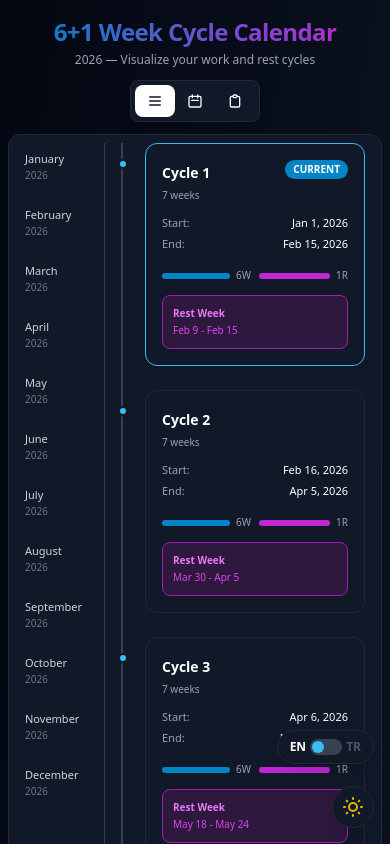
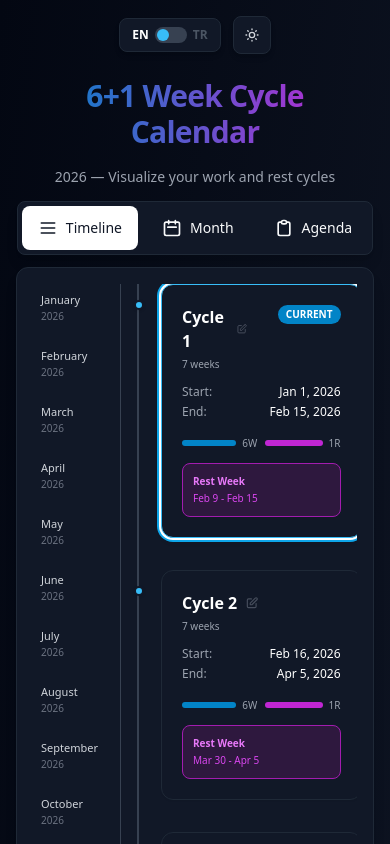
Before and after one commit to iamkeremaydin/6week-2026, a Next.js app: page / in a window 390 px wide. Shown: the top 844 px of the page. Built offline with nearby package versions, Linux system fonts and the light colour scheme.

Commit message:
UI improvements

```diff
--- a/app/page.tsx
+++ b/app/page.tsx
@@ -1,11 +1,9 @@
 "use client";
 
 import { CalendarView } from "@/components/calendar/CalendarView";
-import { LanguageSwitcher } from "@/components/LanguageSwitcher";
 import { m } from "motion/react";
 import { useState, useEffect } from "react";
 import { useTranslations } from 'next-intl';
-import { SunIcon, MoonIcon } from "@/components/icons";
 
 export default function Home() {
   const [isDarkMode, setIsDarkMode] = useState(true);
@@ -22,23 +20,7 @@ export default function Home() {
   };
 
   return (
-    <div className="min-h-screen pb-24 sm:pb-0">
-      {/* Language switcher */}
-      <LanguageSwitcher />
-
-      {/* Dark mode toggle */}
-      <m.button
-        onClick={toggleDarkMode}
-        className="fixed bottom-4 right-4 sm:top-4 sm:bottom-auto sm:right-4 z-50 p-2 sm:p-3 rounded-full bg-white dark:bg-gray-900 shadow-lg border border-gray-200 dark:border-gray-800"
-        whileHover={{ scale: 1.05 }}
-        whileTap={{ scale: 0.95 }}
-        initial={{ opacity: 0, y: -20 }}
-        animate={{ opacity: 1, y: 0 }}
-        transition={{ delay: 0.3 }}
-      >
-        {isDarkMode ? <SunIcon /> : <MoonIcon />}
-      </m.button>
-
+    <div className="min-h-screen">
       {/* Main calendar */}
       <CalendarView
         year={2026}
@@ -46,11 +28,13 @@ export default function Home() {
         workWeeks={6}
         restWeeks={1}
         weekStartsOn={1}
+        isDarkMode={isDarkMode}
+        onToggleDarkMode={toggleDarkMode}
       />
 
       {/* Info section */}
       <div className="bg-white dark:bg-gray-900 border-t border-gray-200 dark:border-gray-800">
-        <div className="max-w-7xl mx-auto px-4 py-8 sm:py-12 md:px-8">
+        <div className="max-w-7xl mx-auto px-4 pt-12 sm:pt-8 md:px-8 pb-8 sm:pb-12">
           <m.div
             initial={{ opacity: 0, y: 20 }}
             whileInView={{ opacity: 1, y: 0 }}
@@ -58,21 +42,21 @@ export default function Home() {
             transition={{ duration: 0.5 }}
             className="text-center mb-8 sm:mb-12"
           >
-            <h2 className="text-2xl sm:text-3xl font-bold mb-3 sm:mb-4 px-2">
+            <h2 className="text-2xl sm:text-3xl md:text-4xl font-bold mb-4 sm:mb-4 px-2">
               {t('methodologyTitle')}
             </h2>
-            <p className="text-sm sm:text-base text-gray-600 dark:text-gray-400 max-w-2xl mx-auto px-4">
+            <p className="text-base sm:text-base text-gray-600 dark:text-gray-400 max-w-2xl mx-auto px-4">
               {t('methodologyDesc')}
             </p>
           </m.div>
 
-          <div className="grid sm:grid-cols-2 md:grid-cols-3 gap-4 sm:gap-6 md:gap-8">
+          <div className="grid sm:grid-cols-2 md:grid-cols-3 gap-6 sm:gap-4 md:gap-6">
             <m.div
               initial={{ opacity: 0, y: 20 }}
               whileInView={{ opacity: 1, y: 0 }}
               viewport={{ once: true }}
               transition={{ duration: 0.5, delay: 0.1 }}
-              className="bg-work-50 dark:bg-work-950 p-4 sm:p-6 rounded-xl"
+              className="bg-work-50 dark:bg-work-950 p-6 sm:p-4 md:p-6 rounded-xl"
             >
               <div className="w-10 h-10 sm:w-12 sm:h-12 bg-work-500 rounded-lg flex items-center justify-center mb-3 sm:mb-4">
                 <svg
@@ -100,7 +84,7 @@ export default function Home() {
               whileInView={{ opacity: 1, y: 0 }}
               viewport={{ once: true }}
               transition={{ duration: 0.5, delay: 0.2 }}
-              className="bg-rest-50 dark:bg-rest-950 p-4 sm:p-6 rounded-xl"
+              className="bg-rest-50 dark:bg-rest-950 p-6 sm:p-4 md:p-6 rounded-xl"
             >
               <div className="w-10 h-10 sm:w-12 sm:h-12 bg-rest-500 rounded-lg flex items-center justify-center mb-3 sm:mb-4">
                 <svg
@@ -128,7 +112,7 @@ export default function Home() {
               whileInView={{ opacity: 1, y: 0 }}
               viewport={{ once: true }}
               transition={{ duration: 0.5, delay: 0.3 }}
-              className="bg-gray-50 dark:bg-gray-800 p-4 sm:p-6 rounded-xl"
+              className="bg-gray-50 dark:bg-gray-800 p-6 sm:p-4 md:p-6 rounded-xl"
             >
               <div className="w-10 h-10 sm:w-12 sm:h-12 bg-gray-900 dark:bg-white rounded-lg flex items-center justify-center mb-3 sm:mb-4">
                 <svg
@@ -161,7 +145,7 @@ export default function Home() {
             className="mt-8 sm:mt-12 text-center"
           >
             <h3 className="text-xl sm:text-2xl font-bold mb-4 sm:mb-6">{t('featuresTitle')}</h3>
-            <div className="grid grid-cols-2 md:grid-cols-2 lg:grid-cols-4 gap-4 sm:gap-6">
+            <div className="grid grid-cols-1 sm:grid-cols-2 lg:grid-cols-4 gap-6 sm:gap-4 md:gap-6">
               <div className="p-3 sm:p-4">
                 <div className="text-2xl sm:text-3xl mb-2">🎨</div>
                 <h4 className="text-sm sm:text-base font-semibold mb-1">{t('premiumAnimations')}</h4>
--- /dev/null
+++ b/components/SystemControls.tsx
@@ -0,0 +1,72 @@
+"use client";
+
+import { m } from "motion/react";
+import { useLanguage } from '@/lib/i18n/LanguageProvider';
+import { SunIcon, MoonIcon } from "@/components/icons";
+
+interface SystemControlsProps {
+  isDarkMode: boolean;
+  onToggleDarkMode: () => void;
+}
+
+/**
+ * System-level controls for language and theme.
+ * Positioned in a dedicated, consistent control area.
+ */
+export function SystemControls({ isDarkMode, onToggleDarkMode }: SystemControlsProps) {
+  const { locale, setLocale } = useLanguage();
+
+  const handleLanguageToggle = () => {
+    const newLocale = locale === 'tr' ? 'en' : 'tr';
+    setLocale(newLocale);
+  };
+
+  return (
+    <m.div
+      initial={{ opacity: 0, y: -10 }}
+      animate={{ opacity: 1, y: 0 }}
+      transition={{ delay: 0.2 }}
+      className="flex items-center justify-center gap-3 sm:gap-4 mb-4 sm:mb-3"
+    >
+      {/* Language Switcher */}
+      <m.button
+        onClick={handleLanguageToggle}
+        className="flex items-center gap-1.5 sm:gap-2 px-3 sm:px-4 py-2 rounded-lg bg-white dark:bg-gray-900 shadow-md border border-gray-200 dark:border-gray-800 hover:border-work-400 dark:hover:border-work-600 transition-colors"
+        whileHover={{ scale: 1.02 }}
+        whileTap={{ scale: 0.98 }}
+        title={locale === 'en' ? 'Türkçe' : 'English'}
+      >
+        <span className={`text-xs sm:text-sm font-bold transition-colors ${locale === 'en' ? 'text-gray-900 dark:text-white' : 'text-gray-400 dark:text-gray-600'}`}>
+          EN
+        </span>
+        <div className="w-8 sm:w-10 h-4 sm:h-5 bg-gray-200 dark:bg-gray-700 rounded-full p-0.5 relative">
+          <m.div
+            className="w-3 h-3 sm:w-4 sm:h-4 bg-work-500 dark:bg-work-400 rounded-full"
+            animate={{
+              x: locale === 'tr' ? '100%' : '0%'
+            }}
+            transition={{ type: "spring", stiffness: 500, damping: 30 }}
+          />
+        </div>
+        <span className={`text-xs sm:text-sm font-bold transition-colors ${locale === 'tr' ? 'text-gray-900 dark:text-white' : 'text-gray-400 dark:text-gray-600'}`}>
+          TR
+        </span>
+      </m.button>
+
+      {/* Dark Mode Toggle */}
+      <m.button
+        onClick={onToggleDarkMode}
+        className="p-2.5 sm:p-3 rounded-lg bg-white dark:bg-gray-900 shadow-md border border-gray-200 dark:border-gray-800 hover:border-work-400 dark:hover:border-work-600 transition-colors"
+        whileHover={{ scale: 1.02 }}
+        whileTap={{ scale: 0.98 }}
+        title={isDarkMode ? 'Switch to light mode' : 'Switch to dark mode'}
+      >
+        {isDarkMode ? (
+          <SunIcon className="w-4 h-4 sm:w-5 sm:h-5 text-gray-700 dark:text-gray-300" />
+        ) : (
+          <MoonIcon className="w-4 h-4 sm:w-5 sm:h-5 text-gray-700 dark:text-gray-300" />
+        )}
+      </m.button>
+    </m.div>
+  );
+}
--- a/components/calendar/AgendaList.tsx
+++ b/components/calendar/AgendaList.tsx
@@ -54,7 +54,7 @@ function AgendaItem({
     >
       <m.div
         className={`
-          p-4 sm:p-6 cursor-pointer
+          p-5 sm:p-4 md:p-6 cursor-pointer
           ${
             block.type === "work"
               ? "bg-work-50 dark:bg-work-950 hover:bg-work-100 dark:hover:bg-work-900"
@@ -97,7 +97,7 @@ function AgendaItem({
               )}
             </div>
 
-            <h3 className="text-base sm:text-lg font-semibold mb-1 text-gray-900 dark:text-white">
+            <h3 className="text-lg sm:text-xl font-semibold mb-1 text-gray-900 dark:text-white">
               {(() => {
                 const cycleName = getCycleName(block.cycleNumber);
                 const displayCycleName = cycleName || `${tCalendar('cycle')} ${block.cycleNumber}`;
--- a/components/calendar/CalendarView.tsx
+++ b/components/calendar/CalendarView.tsx
@@ -5,6 +5,7 @@ import { useState, lazy, Suspense } from "react";
 import { useTranslations } from 'next-intl';
 import { useCycleLogic } from "@/hooks/useCycleLogic";
 import { Legend } from "./Legend";
+import { SystemControls } from "../SystemControls";
 import type { ViewMode } from "@/lib/calendar/types";
 
 const YearTimeline = lazy(() => import("./YearTimeline").then(mod => ({ default: mod.YearTimeline })));
@@ -17,6 +18,8 @@ export interface CalendarViewProps {
   workWeeks?: number;
   restWeeks?: number;
   weekStartsOn?: 0 | 1;
+  isDarkMode?: boolean;
+  onToggleDarkMode?: () => void;
 }
 
 /**
@@ -29,6 +32,8 @@ export function CalendarView({
   workWeeks = 6,
   restWeeks = 1,
   weekStartsOn = 1,
+  isDarkMode = true,
+  onToggleDarkMode = () => {},
 }: CalendarViewProps) {
   const [viewMode, setViewMode] = useState<ViewMode>("timeline");
   const tApp = useTranslations('app');
@@ -58,18 +63,21 @@ export function CalendarView({
   ] as const;
 
   return (
-    <div className="min-h-screen bg-gradient-to-br from-gray-50 to-gray-100 dark:from-gray-950 dark:to-gray-900 p-2 sm:p-4 md:p-6 overflow-x-hidden pb-28 sm:pb-6">
+    <div className="min-h-screen bg-gradient-to-br from-gray-50 to-gray-100 dark:from-gray-950 dark:to-gray-900 p-4 sm:p-2 md:p-6 overflow-x-hidden">
       <div className="max-w-7xl mx-auto space-y-3 sm:space-y-4">
+        {/* System Controls - Language & Dark Mode */}
+        <SystemControls isDarkMode={isDarkMode} onToggleDarkMode={onToggleDarkMode} />
+
         {/* Header */}
         <m.div
           initial={{ opacity: 0, y: -20 }}
           animate={{ opacity: 1, y: 0 }}
-          className="text-center px-2 pt-2 sm:pt-0"
+          className="text-center px-4 sm:px-2 pt-2 sm:pt-0"
         >
-          <h1 className="text-2xl sm:text-3xl md:text-4xl font-bold mb-1 sm:mb-2 bg-clip-text text-transparent bg-gradient-to-r from-work-600 to-rest-600">
+          <h1 className="text-3xl sm:text-4xl md:text-5xl font-bold mb-4 sm:mb-2 bg-clip-text text-transparent bg-gradient-to-r from-work-600 to-rest-600">
             {tApp('title')}
           </h1>
-          <p className="text-gray-600 dark:text-gray-400 text-xs sm:text-sm md:text-base">
+          <p className="text-gray-600 dark:text-gray-400 text-sm sm:text-sm md:text-base leading-relaxed sm:leading-normal">
             {year} — {tApp('subtitle')}
           </p>
         </m.div>
@@ -80,13 +88,13 @@ export function CalendarView({
           animate={{ opacity: 1, scale: 1 }}
           className="flex justify-center"
         >
-          <div className="inline-flex bg-white dark:bg-gray-900 rounded-lg p-1 shadow-lg border border-gray-200 dark:border-gray-800">
+          <div className="inline-flex bg-white dark:bg-gray-900 rounded-lg p-1 shadow-lg border border-gray-200 dark:border-gray-800 gap-2 sm:gap-1">
             {VIEW_MODES.map((mode) => (
               <m.button
                 key={mode.value}
                 onClick={() => setViewMode(mode.value)}
                 className={`
-                  flex items-center gap-1 sm:gap-2 px-3 sm:px-4 py-2 rounded-lg text-xs sm:text-sm font-medium
+                  flex items-center gap-2 sm:gap-2 px-4 py-3 sm:px-3 sm:py-2 rounded-lg text-sm sm:text-sm font-medium
                   transition-colors duration-200
                   ${
                     viewMode === mode.value
@@ -98,7 +106,7 @@ export function CalendarView({
                 whileTap={{ scale: 0.98 }}
               >
                 <svg
-                  className="w-4 h-4 sm:w-5 sm:h-5"
+                  className="w-5 h-5 sm:w-4 sm:h-5"
                   fill="none"
                   stroke="currentColor"
                   viewBox="0 0 24 24"
@@ -110,6 +118,7 @@ export function CalendarView({
                     d={mode.icon}
                   />
                 </svg>
+                <span className="inline sm:hidden">{mode.label}</span>
                 <span className="hidden sm:inline">{mode.label}</span>
               </m.button>
             ))}
@@ -119,7 +128,7 @@ export function CalendarView({
         {/* Main content area */}
         <div className="grid lg:grid-cols-[1fr_280px] xl:grid-cols-[1fr_320px] gap-3 sm:gap-4">
           {/* Calendar views */}
-          <div className="bg-white dark:bg-gray-900 rounded-xl p-2 sm:p-3 md:p-4 shadow-lg border border-gray-200 dark:border-gray-800 min-h-[500px] lg:min-h-[700px] overflow-x-hidden">
+          <div className="bg-white dark:bg-gray-900 rounded-xl p-4 sm:p-3 md:p-4 shadow-lg border border-gray-200 dark:border-gray-800 min-h-[500px] lg:min-h-[700px] overflow-x-hidden">
             <Suspense fallback={
               <div className="flex items-center justify-center h-[500px]">
                 <div className="animate-spin rounded-full h-12 w-12 border-b-2 border-work-500"></div>
--- a/components/calendar/YearTimeline.tsx
+++ b/components/calendar/YearTimeline.tsx
@@ -2,7 +2,7 @@
 
 import { m } from "motion/react";
 import { isSameWeek, getMonth, getYear } from "date-fns";
-import { useState, useMemo, useRef } from "react";
+import { useState, useMemo, useRef, useEffect } from "react";
 import { useTranslations, useLocale } from 'next-intl';
 import { formatFullDate, formatDate, type Locale } from "@/lib/i18n/dateFormats";
 import { useCycleNaming } from "@/lib/context/CycleNamingContext";
@@ -26,12 +26,25 @@ export function YearTimeline({ blocks, currentBlock }: YearTimelineProps) {
   const [editingCycle, setEditingCycle] = useState<number | null>(null);
   const [editValue, setEditValue] = useState<string>("");
   const [hoveredMonth, setHoveredMonth] = useState<number | null>(null);
+  const [showNamingHint, setShowNamingHint] = useState(false);
+  const [isMobile, setIsMobile] = useState(false);
   const cycleRefs = useRef<Map<number, HTMLDivElement>>(new Map());
   const { getCycleName, setCycleName } = useCycleNaming();
   const t = useTranslations('timeline');
   const tCalendar = useTranslations('calendar');
   const tMonths = useTranslations('months');
   const locale = useLocale() as Locale;
+
+  // Check if mobile and if user has seen hint
+  useEffect(() => {
+    if (typeof window !== 'undefined') {
+      setIsMobile(window.innerWidth < 640);
+      const hasSeenHint = localStorage.getItem('hasSeenCycleNamingHint');
+      if (!hasSeenHint && window.innerWidth < 640) {
+        setShowNamingHint(true);
+      }
+    }
+  }, []);
 
   // Month names from translations (no emojis)
   const MONTHS = useMemo(() => [
@@ -142,6 +155,13 @@ export function YearTimeline({ blocks, currentBlock }: YearTimelineProps) {
     }
   };
 
+  const handleDismissHint = () => {
+    setShowNamingHint(false);
+    if (typeof window !== 'undefined') {
+      localStorage.setItem('hasSeenCycleNamingHint', 'true');
+    }
+  };
+
   return (
     <div className="w-full h-full overflow-y-auto overflow-x-hidden">
       <div className="flex gap-4 sm:gap-6 md:gap-8 min-h-[800px] relative px-2 sm:px-4">
@@ -184,7 +204,7 @@ export function YearTimeline({ blocks, currentBlock }: YearTimelineProps) {
           <div className="absolute left-0 top-0 bottom-0 w-0.5 bg-gray-300 dark:bg-gray-700" />
 
           {/* Cycles with increased spacing */}
-          <div className="ml-6 sm:ml-8 space-y-6 sm:space-y-8">
+          <div className="ml-6 sm:ml-8 space-y-8 sm:space-y-6">
             {cycles.map((cycle, cycleIndex) => {
               const isCurrentCycle = cycle.weeks.some(week =>
                 currentBlock && isSameWeek(week.start, currentBlock.start)
@@ -233,7 +253,8 @@ export function YearTimeline({ blocks, currentBlock }: YearTimelineProps) {
                         : isHovered
                         ? "border-work-400 dark:border-work-500 shadow-lg bg-work-50/50 dark:bg-work-950/20"
                         : "border-gray-200 dark:border-gray-800 shadow-sm hover:shadow-md"}
-                      p-4 sm:p-5 transition-all duration-200
+                      ${cycleIndex === 0 && showNamingHint ? "ring-2 ring-work-400 dark:ring-work-500 ring-offset-2" : ""}
+                      p-5 sm:p-4 transition-all duration-200
                     `}
                     style={{ transformOrigin: "top" }}
                   >
@@ -250,7 +271,7 @@ export function YearTimeline({ blocks, currentBlock }: YearTimelineProps) {
                               onKeyDown={(e) => handleKeyDown(e, cycle.cycleNumber)}
                               placeholder={t('cyclePlaceholder')}
                               autoFocus
-                              className="w-full text-sm sm:text-base font-bold text-gray-900 dark:text-white bg-transparent border-b-2 border-work-500 dark:border-work-400 focus:outline-none pb-1"
+                              className="w-full text-base sm:text-lg font-bold text-gray-900 dark:text-white bg-transparent border-b-2 border-work-500 dark:border-work-400 focus:outline-none pb-1"
                             />
                           ) : (
                             <button
@@ -259,9 +280,27 @@ export function YearTimeline({ blocks, currentBlock }: YearTimelineProps) {
                               title={t('clickToEditCycleName')}
                             >
                               <div className="flex items-center gap-2">
-                                <span className="text-sm sm:text-base font-bold text-gray-900 dark:text-white">
+                                <span className="text-base sm:text-lg font-bold text-gray-900 dark:text-white">
                                   {cycleName || `${tCalendar('cycle')} ${cycle.cycleNumber}`}
                                 </span>
+                                {/* Subtle edit indicator - only shown for default (unedited) cycle names */}
+                                {!cycleName && (
+                                  <svg
+                                    className="w-3.5 h-3.5 sm:w-4 sm:h-4 text-gray-400 dark:text-gray-500 opacity-60"
+                                    fill="none"
+                                    stroke="currentColor"
+                                    viewBox="0 0 24 24"
+                                    aria-hidden="true"
+                                  >
+                                    <path
+                                      strokeLinecap="round"
+                                      strokeLinejoin="round"
+                                      strokeWidth={2}
+                                      d="M11 5H6a2 2 0 00-2 2v11a2 2 0 002 2h11a2 2 0 002-2v-5m-1.414-9.414a2 2 0 112.828 2.828L11.828 15H9v-2.828l8.586-8.586z"
+                                    />
+                                  </svg>
+                                )}
+                                {/* Hover edit icon - shown on hover for all cycles */}
                                 <svg
                                   className="w-3 h-3 sm:w-4 sm:h-4 text-gray-400 opacity-0 group-hover:opacity-100 transition-opacity"
                                   fill="none"
@@ -290,7 +329,7 @@ export function YearTimeline({ blocks, currentBlock }: YearTimelineProps) {
                       </div>
 
                       {/* Date Range */}
-                      <div className="space-y-1 text-[11px] text-gray-600 dark:text-gray-400">
+                      <div className="space-y-1 text-xs sm:text-sm text-gray-600 dark:text-gray-400">
                         <div className="flex items-center justify-between">
                           <span>{t('start')}</span>
                           <span className="font-medium text-gray-900 dark:text-white">
@@ -340,6 +379,29 @@ export function YearTimeline({ blocks, currentBlock }: YearTimelineProps) {
                 </m.div>
               );
             })}
+
+            {/* Cycle Naming Onboarding Hint - Mobile Only */}
+            {showNamingHint && isMobile && cycles.length > 0 && (
+              <m.div
+                initial={{ opacity: 0, y: 20 }}
+                animate={{ opacity: 1, y: 0 }}
+                exit={{ opacity: 0, y: -20 }}
+                className="mt-4 bg-work-50 dark:bg-work-950/30 border border-work-200 dark:border-work-800 rounded-lg p-4 flex items-start gap-3"
+              >
+                <div className="flex-shrink-0 text-2xl">💡</div>
+                <div className="flex-1">
+                  <p className="text-sm font-medium text-gray-900 dark:text-white mb-1">
+                    {t('cycleNamingHintMobile')}
+                  </p>
+                  <button
+                    onClick={handleDismissHint}
+                    className="text-xs text-work-600 dark:text-work-400 font-medium hover:underline"
+                  >
+                    {t('gotIt')}
+                  </button>
+                </div>
+              </m.div>
+            )}
           </div>
         </div>
       </div>
--- a/i18n/locales/en.json
+++ b/i18n/locales/en.json
@@ -45,7 +45,11 @@
     "start": "Start:",
     "end": "End:",
     "clickToEditCycleName": "Click to edit cycle name",
-    "cyclePlaceholder": "Enter cycle name (e.g., Q1 Sprint, Product Launch)"
+    "cyclePlaceholder": "Enter cycle name (e.g., Q1 Sprint, Product Launch)",
+    "cycleNamingHint": "Tap cycle name to customize",
+    "cycleNamingHintMobile": "💡 Tap any cycle name to give it a custom name",
+    "gotIt": "Got it",
+    "firstCycleHint": "Start by naming your first cycle above"
   },
   "agenda": {
     "title": "Agenda View",
--- a/i18n/locales/tr.json
+++ b/i18n/locales/tr.json
@@ -45,7 +45,11 @@
     "start": "Başlangıç:",
     "end": "Bitiş:",
     "clickToEditCycleName": "Döngü adını düzenlemek için tıklayın",
-    "cyclePlaceholder": "Döngü adı girin (örn: 1. Çeyrek Sprint, Ürün Lansmanı)"
+    "cyclePlaceholder": "Döngü adı girin (örn: 1. Çeyrek Sprint, Ürün Lansmanı)",
+    "cycleNamingHint": "Döngü adını özelleştirmek için dokunun",
+    "cycleNamingHintMobile": "💡 Herhangi bir döngü adına dokunarak özel bir isim verebilirsiniz",
+    "gotIt": "Anladım",
+    "firstCycleHint": "Yukarıdaki ilk döngünüzü adlandırarak başlayın"
   },
   "agenda": {
     "title": "Ajanda Görünümü",
```
Also changed, not shown: components/calendar/Legend.tsx (+13 -13 lines).
